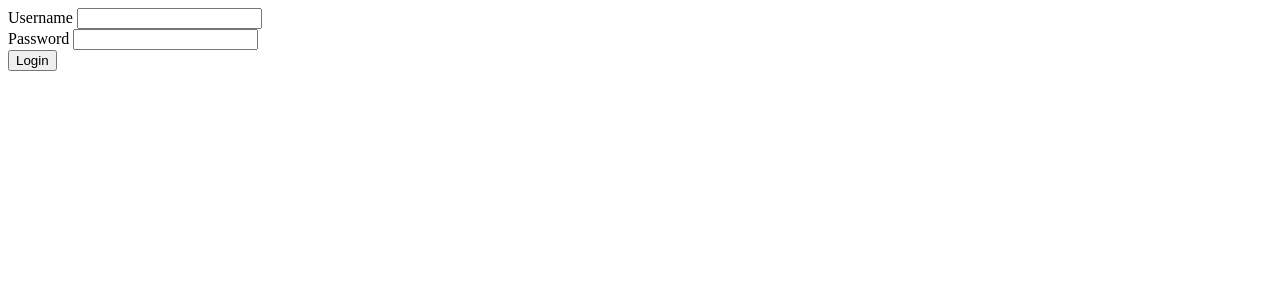
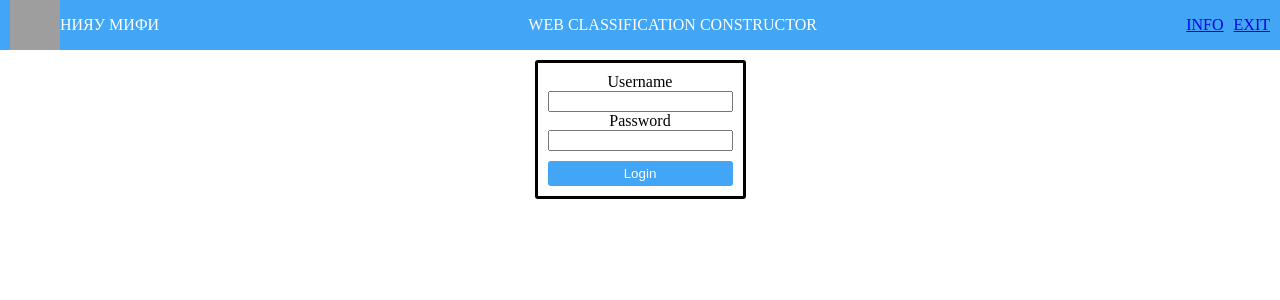
Before and after one commit to MisterMaks/Web-classification-constructor, a Django app: page /login/ in a window 1280 px wide. Shown: the top 300 px of the page. Run offline with Django 3.2, Linux system fonts and the light colour scheme; grey boxes are pictures that could not be loaded.

Commit message:
Добавил авторизацию, стили, проверку на ошибки

```diff
--- a/Web_classification_constructor_backend/Web_classification_constructor_backend/settings.py
+++ b/Web_classification_constructor_backend/Web_classification_constructor_backend/settings.py
@@ -28,7 +28,7 @@ DEBUG = False
 ALLOWED_HOSTS = []
 
 LOGIN_URL = 'login'
-LOGIN_REDIRECT_URL = ''
+LOGIN_REDIRECT_URL = 'button_click_tracking_main_page'
 LOGOUT_URL = 'logout'
 LOGOUT_REDIRECT_URL = 'login'
 
--- a/Web_classification_constructor_backend/Web_classification_constructor_backend/urls.py
+++ b/Web_classification_constructor_backend/Web_classification_constructor_backend/urls.py
@@ -20,6 +20,6 @@ from user_profile import views as user_profile_views
 urlpatterns = [
     path('admin/', admin.site.urls),
     path('', include('web_interface.urls')),
-    path('login/', user_profile_views.login, name='login'),
-    path('logout/', user_profile_views.logout, name='logout'),
+    path('login/', user_profile_views.login_user, name='login'),
+    path('logout/', user_profile_views.logout_user, name='logout'),
 ]
--- /dev/null
+++ b/Web_classification_constructor_backend/static/styles/base.css
@@ -0,0 +1,139 @@
+html,
+body {
+    margin: 0px;
+}
+
+#all {
+    display: flex;
+    flex-direction: column;
+}
+
+#header {
+    display: flex;
+    flex-direction: row;
+    justify-content: space-between;
+    background: #42A5F5;
+}
+
+#mephi {
+    display: flex;
+    flex-direction: row;
+    margin-left: 10px;
+}
+
+#mephi_image {
+    width: 50px;
+    height: 50px;
+}
+
+button {
+    background: #42A5F5;
+    border-radius: 3px;
+    color: white;
+    cursor: pointer;
+    border: 0px;
+    padding: 5px;
+}
+
+button:hover {
+    background: #424242;
+}
+
+#form {
+    display: flex;
+    justify-content: center;
+    /*flex-direction: column;*/
+    /*border: 3px solid;*/
+    /*border-radius: 3px;*/
+    /*padding: 10px;*/
+    /*margin-top: 10px;*/
+
+}
+
+form {
+    display: flex;
+    justify-content: center;
+    flex-direction: column;
+    border: 3px solid;
+    border-radius: 3px;
+    padding: 10px;
+    margin-top: 10px;
+}
+
+#incorrect_message {
+    margin-bottom: 10px;
+}
+
+#password, #username {
+    display: flex;
+    flex-direction: column;
+}
+
+label[for="id_username"],
+label[for="id_password"],
+label[for='id_file_train'],
+label[for="id_trained_model"] {
+    display: flex;
+    justify-content: center;
+}
+
+label[for='id_file_test'] {
+    display: flex;
+    justify-content: center;
+    margin-top: 5px;
+}
+
+button[name="login"],
+button {
+    margin-top: 10px;
+}
+
+button[name="button create model"] {
+    margin-top: 0px;
+}
+
+#buttons_in_row {
+    display: flex;
+    justify-content: center;
+}
+
+button[name="button to main page"],
+button[name="button send 4"],
+button[name="get file"],
+button[name="button send 4 upload mode"],
+#get_file{
+    margin-left: 10px;
+}
+
+#mephi_image_place,
+#mephi_name,
+#web_classification_constructor,
+#info,
+#authors,
+#exit {
+    align-self: center;
+    color: white;
+}
+
+p {
+    display: flex;
+    flex-direction: column;
+    margin-top: 10px;
+    margin-bottom: 10px;
+}
+
+#id_file_train, #id_file_test, #id_trained_model {
+    align-self: center;
+    margin-top: 5px;
+    width: 225px;
+}
+
+#right_elements {
+    margin-right: 10px;
+    display: flex;
+    flex-direction: row;
+}
+
+#exit {
+    margin-left: 10px;
+}
--- a/Web_classification_constructor_backend/templates/base.html
+++ b/Web_classification_constructor_backend/templates/base.html
@@ -1,12 +1,32 @@
+{% load static %}
 <!DOCTYPE html>
 <html lang="en">
 <head>
     <meta charset="UTF-8">
     <title>Web classification constructor</title>
+    <link rel="stylesheet" href="{% static 'styles/base.css' %}">
 </head>
 <body>
-    {% block content %}
-    {% endblock %}
+    <div id="all">
+        <div id="header">
+            <div id="mephi">
+                <img id="mephi_image" src="https://auth.mephi.ru/assets/logo-9a877a16015f71338f4989de7ec818cde41e13e2520d471c992c6001195c91ee.png">
+                <div id="mephi_name">НИЯУ МИФИ</div>
+            </div>
+            <div id="web_classification_constructor">WEB CLASSIFICATION CONSTRUCTOR</div>
+            <div id="right_elements">
+                <div id="info">
+                    <a href="/info">INFO</a>
+                </div>
+                <div id="authors"></div>
+                <div id="exit">
+                    <a href="/logout">EXIT</a>
+                </div>
+            </div>
+        </div>
+        {% block content %}
+        {% endblock %}
+    </div>
 </body>
     {% block script %}
     {% endblock %}
--- a/Web_classification_constructor_backend/templates/form_3_upload_mode.html
+++ b/Web_classification_constructor_backend/templates/form_3_upload_mode.html
@@ -1,13 +1,15 @@
 {% extends 'base.html' %}
 {% block content %}
     <div>
-        <div>
+        <div id="form">
             <form method="POST" enctype="multipart/form-data">
                 {{ upload_model_and_file_form.as_p }}
+                <div id="buttons_in_row">
                 <button type="submit" name="button send upload model mode">Upload</button>
                 <button {% if not begin_work %} disabled {% endif %} type="submit" name="button send 4 upload mode">Далее</button>
                 <button type="submit" name="button to main page">В начало</button>
-                <button type="submit" name="button exit">Выйти</button>
+<!--                <button type="submit" name="button exit">Выйти</button>-->
+                </div>
             </form>
         </div>
         <div>
--- a/Web_classification_constructor_backend/templates/login.html
+++ b/Web_classification_constructor_backend/templates/login.html
@@ -1,17 +1,17 @@
 {% extends 'base.html' %}
 {% block content %}
-    <div>
-        {% if invalid %}
-            <div>Incorrect login or password</div>
-        {% endif %}
+    <div id="form">
         <form method="POST">
             {% csrf_token %}
+            {% if invalid %}
+                <div id="incorrect_message">Incorrect login or password</div>
+            {% endif %}
             <input type="hidden" name="next" value="{{ request.GET.next }}" />
-            <div>
+            <div id="username">
                 <label for="{{ form.username.auto_id }}" >Username</label>
                 {{ form.username }}
             </div>
-            <div>
+            <div id="password">
                 <label for="{{ form.password.auto_id }}">Password</label>
                 {{ form.password }}
             </div>
--- a/Web_classification_constructor_backend/templates/main_page.html
+++ b/Web_classification_constructor_backend/templates/main_page.html
@@ -1,11 +1,11 @@
 {% extends 'base.html' %}
 {% block content %}
-    <div>
+    <div id="form">
         <form method="POST">
             <button type="submit" name="button create model">Создать модель</button>
             <button type="submit" name="button upload model">Загрузить модель</button>
-            <button type="submit" name="button exit">Выйти</button>
+<!--            <button type="submit" name="button exit">Выйти</button>-->
         </form>
-        <a href="info">Информация по конструктору</a>
+<!--        <a href="info">Информация по конструктору</a>-->
     </div>
 {% endblock %}
--- a/Web_classification_constructor_backend/user_profile/forms.py
+++ b/Web_classification_constructor_backend/user_profile/forms.py
@@ -1,15 +1,6 @@
 from django import forms
-from .models import UserProfile
 
 
-class UserProfileForm(forms.ModelForm):
-    class Meta:
-        model = UserProfile
-        fields = (
-            'username',
-            'password',
-        )
-        widgets = {
-            'username': forms.TextInput(attrs={'required': True}),
-            'password': forms.PasswordInput(attrs={'required': True}),
-        }
+class UserProfileForm(forms.Form):
+    username = forms.CharField(required=True, widget=forms.TextInput(attrs={'required': True}))
+    password = forms.CharField(required=True, widget=forms.PasswordInput(attrs={'required': True}))
--- a/Web_classification_constructor_backend/user_profile/views.py
+++ b/Web_classification_constructor_backend/user_profile/views.py
@@ -1,38 +1,36 @@
 from django.shortcuts import render, redirect
 from .models import UserProfile
 from .forms import UserProfileForm
-from django.contrib.auth import login, logout
+from django.contrib.auth import login, logout, authenticate
 from django.views.decorators.http import require_http_methods
 from django.views.decorators.csrf import csrf_exempt
 
 # Create your views here.
 
-
-def login(request):
+@csrf_exempt
+def login_user(request):
     if request.method == 'POST':
         form = UserProfileForm(request.POST)
         if form.is_valid():
             username = form.cleaned_data['username']
             password = form.cleaned_data['password']
-            # Проверка данных пользователя (должны быть функция,
-            # которая проверит есть ли пользователь в БД и вернет True/False)
-            # сейчас заглушка
-            check_user_data = True
-            if check_user_data:
-                # user = UserProfile.objects.get(username=username)
-                # login(request, user)
-                return redirect('/')
+            user = authenticate(username=username, password=password)
+            if user is not None:
+                login(request, user)
+                return redirect("button_click_tracking_main_page")
             else:
                 form = UserProfileForm
                 return render(request, 'login.html', {'form': form, 'invalid': True})
+        else:
+            return render(request, 'login.html', {'form': form, 'invalid': True})
     else:
         if request.user.is_authenticated:
-            return redirect('/')
+            return redirect("button_click_tracking_main_page")
         else:
             form = UserProfileForm
             return render(request, 'login.html', {'form': form})
 
 
-def logout(request):
-    # logout(request)
+def logout_user(request):
+    logout(request)
     return redirect('/login')
```
Also changed, not shown: Web_classification_constructor_backend/templates/form_1.html (+6 -7 lines), Web_classification_constructor_backend/templates/form_2.html (+6 -7 lines), Web_classification_constructor_backend/templates/form_3.html (+10 -8 lines), Web_classification_constructor_backend/templates/form_4.html (+12 -7 lines), Web_classification_constructor_backend/templates/form_4_upload_form.html (+8 -5 lines), Web_classification_constructor_backend/templates/info_page.html (+12 -9 lines), Web_classification_constructor_backend/web_interface/views.py (+21 -11 lines), 1 other file.
